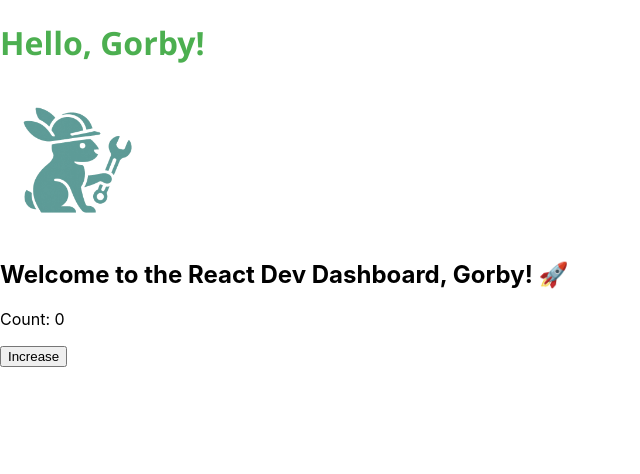
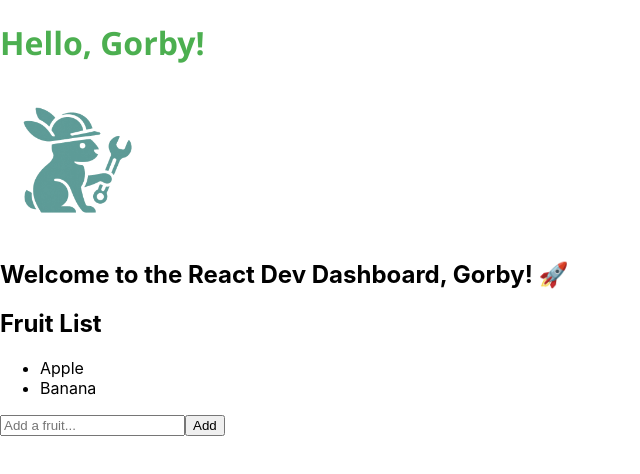
Before and after one commit to gaiabulbanix/react-dev-dashboard, a React (Create React App) app: page / in a window 1280 px wide. Shown: the top 474 px of the page, without its empty margins (0-640 px from the left). Built offline with nearby package versions, Linux system fonts and the light colour scheme.

Commit message:
feat: updated Counter.js to current onboarding state (onChange, consolidated project/onboarding roadmap to newest version

```diff
--- a/src/Counter.js
+++ b/src/Counter.js
@@ -1,12 +1,32 @@
 import { useState } from 'react';
 
 function Counter() {
-    const [count, setCount] = useState(0);
+    const [fruits, setFruits] = useState(["Apple", "Banana"]);
+    const [newFruit, setNewFruit] = useState("");
+
+    const handleAdd = () => {
+        if (newFruit.trim() !== "") {
+            setFruits([...fruits, newFruit.trim()]);
+            setNewFruit("");
+        }
+    };
 
     return (
         <div>
-            <p>Count: {count}</p>
-            <button onClick={() => setCount(count + 1)}>Increase</button>
+            <h2>Fruit List</h2>
+            <ul>
+                {fruits.map((fruit, index) => (
+                    <li key={index}>{fruit}</li>
+                ))}
+            </ul>
+
+            <input
+                type="text"
+                value={newFruit}
+                onChange={(e) => setNewFruit(e.target.value)}
+                placeholder="Add a fruit..."
+            />
+            <button onClick={handleAdd}>Add</button>
         </div>
     );
 }
```
Also changed, not shown: 2 other files (tests, documents, lock files or other folders).
